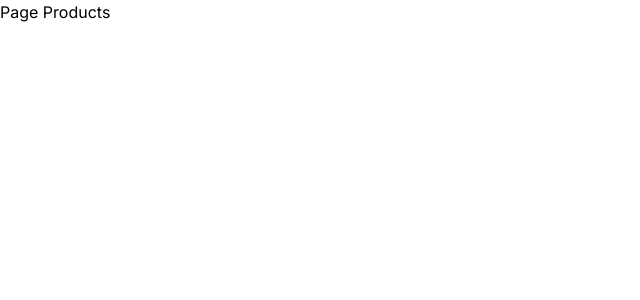
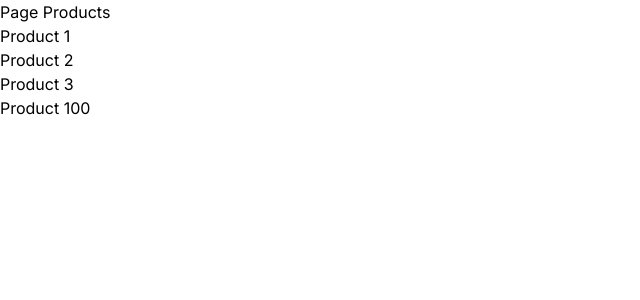
Before and after one commit to manuelbento19/next-advanced, a Next.js app: page /products in a window 1280 px wide. Shown: the top 300 px of the page, without its empty margins (0-640 px from the left). Built offline with nearby package versions, Linux system fonts and the light colour scheme.

Commit message:
Routing: Link Components

```diff
--- a/src/app/page.tsx
+++ b/src/app/page.tsx
@@ -1,9 +1,25 @@
+import Link from "next/link";
+
 export default function Page() {
   return (
     <main>
       <h1>
         Page Home
       </h1>
+      <ul>
+        <li>
+          <Link href={"/about"}>About</Link>
+        </li>
+        <li>
+          <Link href={"/blog"}>Blog</Link>
+        </li>
+        <li>
+          <Link href={"/docs"}>Docs</Link>
+        </li>
+        <li>
+          <Link href={"/products"}>Products</Link>
+        </li>
+      </ul>
     </main>
   );
 }
--- a/src/app/products/page.tsx
+++ b/src/app/products/page.tsx
@@ -1,4 +1,5 @@
 import { Metadata } from "next";
+import Link from "next/link";
 
 export const metadata: Metadata = {
   title: "Products"
@@ -10,6 +11,20 @@
         <h1>
           Page Products
         </h1>
+        <ul>
+          <li>
+            <Link href={"/products/1"}>Product 1</Link>
+          </li>
+          <li>
+            <Link href={"/products/2"}>Product 2</Link>
+          </li>
+          <li>
+            <Link href={"/products/3"} replace>Product 3</Link>
+          </li>
+          <li>
+            <Link href={"/products/100"}>Product 100</Link>
+          </li>
+        </ul>
       </main>
     );
 }
```
